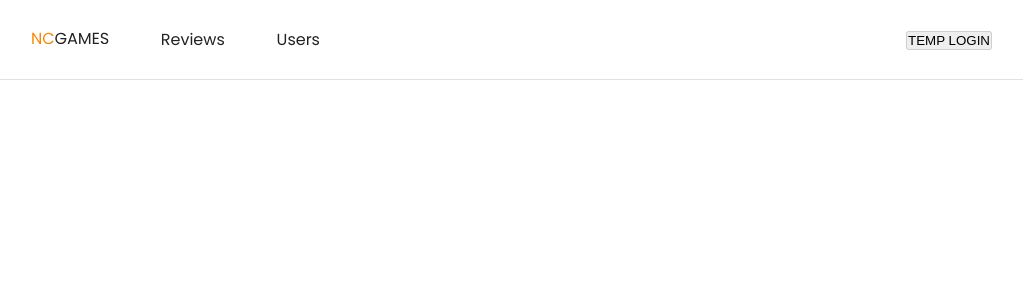
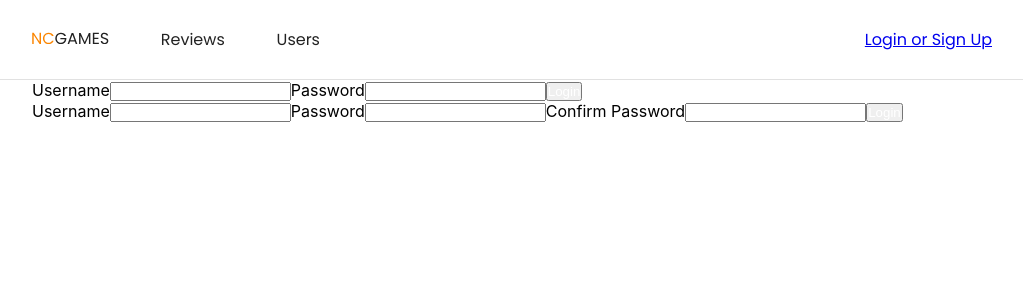
Before and after one commit to LukeWatson24/nc-games-frontend, a React (Create React App) app: page /login in a window 1280 px wide. Shown: the top 300 px of the page, without its empty margins (128-1151 px from the left). Built offline with nearby package versions, Linux system fonts and the light colour scheme; no server answers.

Commit message:
login done

```diff
--- a/src/App.js
+++ b/src/App.js
@@ -1,5 +1,6 @@
 import { Route, Routes } from "react-router-dom";
 import HomeContainer from "./components/HomeContainer";
+import LoginContainer from "./components/LoginContainer";
 import Nav from "./components/Nav";
 import ReviewContainer from "./components/ReviewContainer";
 import ReviewsContainer from "./components/ReviewsContainer";
@@ -11,6 +12,7 @@ function App() {
       <Routes>
         <Route path="/reviews" element={<ReviewsContainer />} />
         <Route path="/reviews/:review_id" element={<ReviewContainer />} />
+        <Route path="/login" element={<LoginContainer />} />
         <Route path="/" element={<HomeContainer />} />
       </Routes>
     </div>
--- /dev/null
+++ b/src/components/Login.jsx
@@ -0,0 +1,35 @@
+import { useState } from "react";
+
+function Login({ setDetails }) {
+  const [username, setUsername] = useState("");
+  const [password, setPassword] = useState("");
+
+  const submitHandler = (e) => {
+    e.preventDefault();
+    setDetails({ username, password });
+    setUsername("");
+    setPassword("");
+  };
+
+  return (
+    <form onSubmit={(e) => submitHandler(e)}>
+      <label htmlFor="si-username-input">Username</label>
+      <input
+        value={username}
+        onChange={(e) => setUsername(e.target.value)}
+        id="si-username-input"
+        type="text"
+      />
+      <label htmlFor="si-password-input">Password</label>
+      <input
+        value={password}
+        onChange={(e) => setPassword(e.target.value)}
+        id="si-password-input"
+        type="password"
+      />
+      <button>Login</button>
+    </form>
+  );
+}
+
+export default Login;
--- /dev/null
+++ b/src/components/LoginContainer.jsx
@@ -0,0 +1,16 @@
+import { useContext } from "react";
+import { TokenContext } from "../context/TokenContext";
+import Login from "./Login";
+import SignUp from "./SignUp";
+
+function LoginContainer() {
+  const { setDetails } = useContext(TokenContext);
+  return (
+    <main>
+      <Login setDetails={setDetails} />
+      <SignUp />
+    </main>
+  );
+}
+
+export default LoginContainer;
--- a/src/components/Nav.jsx
+++ b/src/components/Nav.jsx
@@ -5,7 +5,7 @@ import { TokenContext } from "../context/TokenContext";
 import styles from "../styles/Nav.module.scss";
 
 function Nav() {
-  const { setToken, setLogin, user, login } = useContext(TokenContext);
+  const { setToken, user, login } = useContext(TokenContext);
   return (
     <nav className={styles.nav}>
       <div className={styles.burger}>
@@ -28,9 +28,9 @@ function Nav() {
         {user !== null ? (
           <button onClick={() => setToken(undefined)}>TEMP LOGOUT</button>
         ) : (
-          <button disabled={login} onClick={() => setLogin(true)}>
-            TEMP LOGIN
-          </button>
+          <Link to="/login" disabled={login}>
+            Login or Sign Up
+          </Link>
         )}
       </div>
     </nav>
--- /dev/null
+++ b/src/components/SignUp.jsx
@@ -0,0 +1,24 @@
+import { useState } from "react";
+
+function SignUp() {
+  const [username, setUsername] = useState("");
+  const [password, setPassword] = useState("");
+  return (
+    <form>
+      <label htmlFor="su-username-input">Username</label>
+      <input
+        value={username}
+        onChange={(e) => setUsername(e.target.value)}
+        id="su-username-input"
+        type="text"
+      />
+      <label htmlFor="su-password-input">Password</label>
+      <input id="su-password-input" type="password" />
+      <label htmlFor="confirm-password-input">Confirm Password</label>
+      <input id="confirm-password-input" type="password" />
+      <button>Login</button>
+    </form>
+  );
+}
+
+export default SignUp;
--- a/src/context/TokenContext.jsx
+++ b/src/context/TokenContext.jsx
@@ -6,27 +6,27 @@ export const TokenContext = createContext(null);
 export default function TokenProvider({ children }) {
   const [token, setToken] = useState(undefined);
   const [user, setUser] = useState(null);
-  const [login, setLogin] = useState(true); // temp
+  const [details, setDetails] = useState(null);
   useEffect(() => {
     if (token === undefined) {
       setUser(null);
+      setDetails(null);
     }
 
-    if (login) {
-      loginUser({ username: "jessjelly", password: "jessjelly" })
+    if (details !== null) {
+      loginUser(details)
         .then((res) => {
           setToken(res);
           return getLoggedInUser(res);
         })
         .then((res) => {
           setUser(res);
-          setLogin(false);
         });
     }
-  }, [user, token, login]);
+  }, [user, token, details]);
 
   return (
-    <TokenContext.Provider value={{ token, user, login, setToken, setLogin }}>
+    <TokenContext.Provider value={{ token, user, setToken, setDetails }}>
       {children}
     </TokenContext.Provider>
   );
--- a/src/utils/utils.js
+++ b/src/utils/utils.js
@@ -87,6 +87,10 @@ function formatDate(dateS) {
     : `${Math.floor(days / 365)} years ago`;
 }
 
+function postUser(details) {
+  return api.post("/users", details);
+}
+
 export {
   getReviews,
   getReviewById,
@@ -99,4 +103,5 @@ export {
   getCategories,
   deleteComment,
   formatDate,
+  postUser,
 };
```
